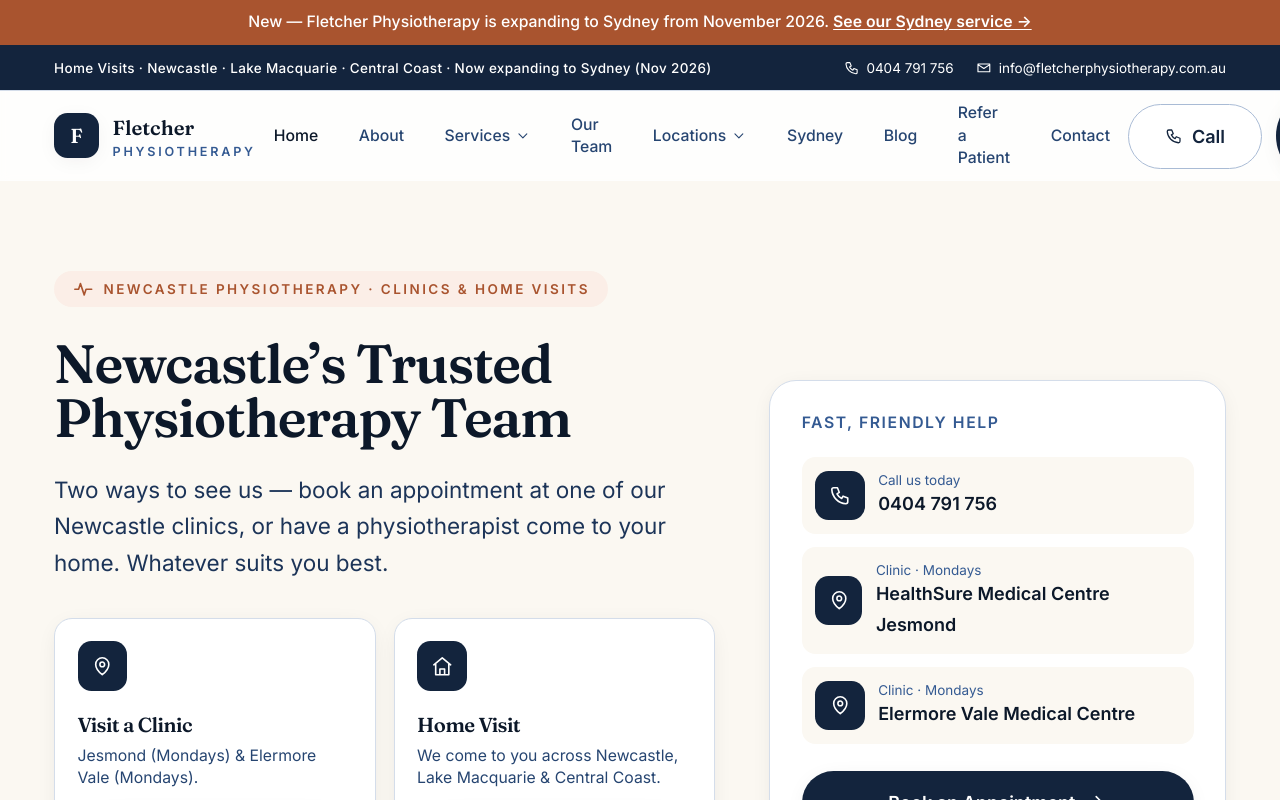
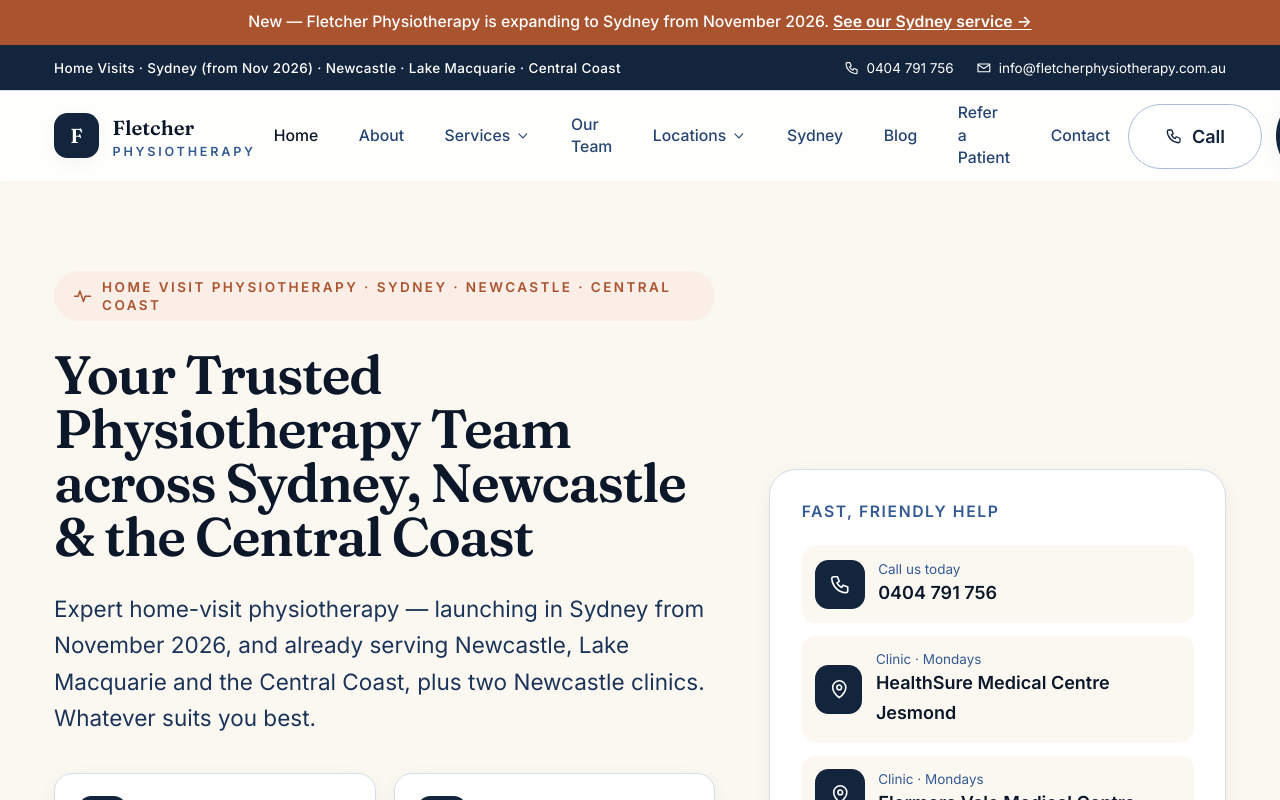
Before and after one commit to Trackrecord-pixel/Fletcher-physiotherapy-website, a Next.js app: page / in a window 1280 px wide. Shown: the top 800 px of the page. Built offline with nearby package versions, Linux system fonts and the light colour scheme.

Commit message:
Add files via upload

```diff
--- a/components/Header.tsx
+++ b/components/Header.tsx
@@ -50,7 +50,7 @@ export default function Header() {
       <div className="hidden border-b border-navy-100 bg-navy-800 text-white lg:block">
         <div className="container-px flex h-10 items-center justify-between text-xs">
           <p className="font-medium tracking-wide">
-            Home Visits · Newcastle · Lake Macquarie · Central Coast · Now expanding to Sydney (Nov 2026)
+            Home Visits · Sydney (from Nov 2026) · Newcastle · Lake Macquarie · Central Coast
           </p>
           <div className="flex items-center gap-5">
             <a href={site.phoneHref} className="inline-flex items-center gap-1.5 hover:text-beige-200">
--- a/components/Hero.tsx
+++ b/components/Hero.tsx
@@ -8,14 +8,15 @@ export default function Hero() {
       <div className="container-px grid items-center gap-10 py-14 lg:grid-cols-12 lg:gap-12 lg:py-20">
         <div className="lg:col-span-7">
           <span className="eyebrow">
-            <Icon name="pulse" className="h-5 w-5" /> Newcastle Physiotherapy · Clinics &amp; Home Visits
+            <Icon name="pulse" className="h-5 w-5" /> Home Visit Physiotherapy · Sydney · Newcastle · Central Coast
           </span>
           <h1 className="mt-6 text-4xl font-semibold leading-[1.1] text-navy-900 sm:text-5xl">
-            Newcastle&rsquo;s Trusted Physiotherapy Team
+            Your Trusted Physiotherapy Team across Sydney, Newcastle &amp; the Central Coast
           </h1>
           <p className="mt-6 max-w-2xl text-xl leading-relaxed text-navy-700">
-            Two ways to see us — book an appointment at one of our Newcastle clinics,
-            or have a physiotherapist come to your home. Whatever suits you best.
+            Expert home-visit physiotherapy — launching in Sydney from November 2026, and already
+            serving Newcastle, Lake Macquarie and the Central Coast, plus two Newcastle clinics.
+            Whatever suits you best.
           </p>
 
           {/* Two ways to see us */}
@@ -38,7 +39,7 @@ export default function Hero() {
               </span>
               <h2 className="mt-4 text-lg font-semibold text-navy-900">Home Visit</h2>
               <p className="mt-1 flex-grow text-sm text-navy-600">
-                We come to you across Newcastle, Lake Macquarie &amp; Central Coast.
+                Sydney (from November 2026), Newcastle, Lake Macquarie &amp; the Central Coast.
               </p>
               <a href={site.bookingUrl} target="_blank" rel="noopener noreferrer" className="btn-primary mt-4 w-full">
                 Book a Home Visit <Icon name="arrow" className="h-4 w-4" />
```
